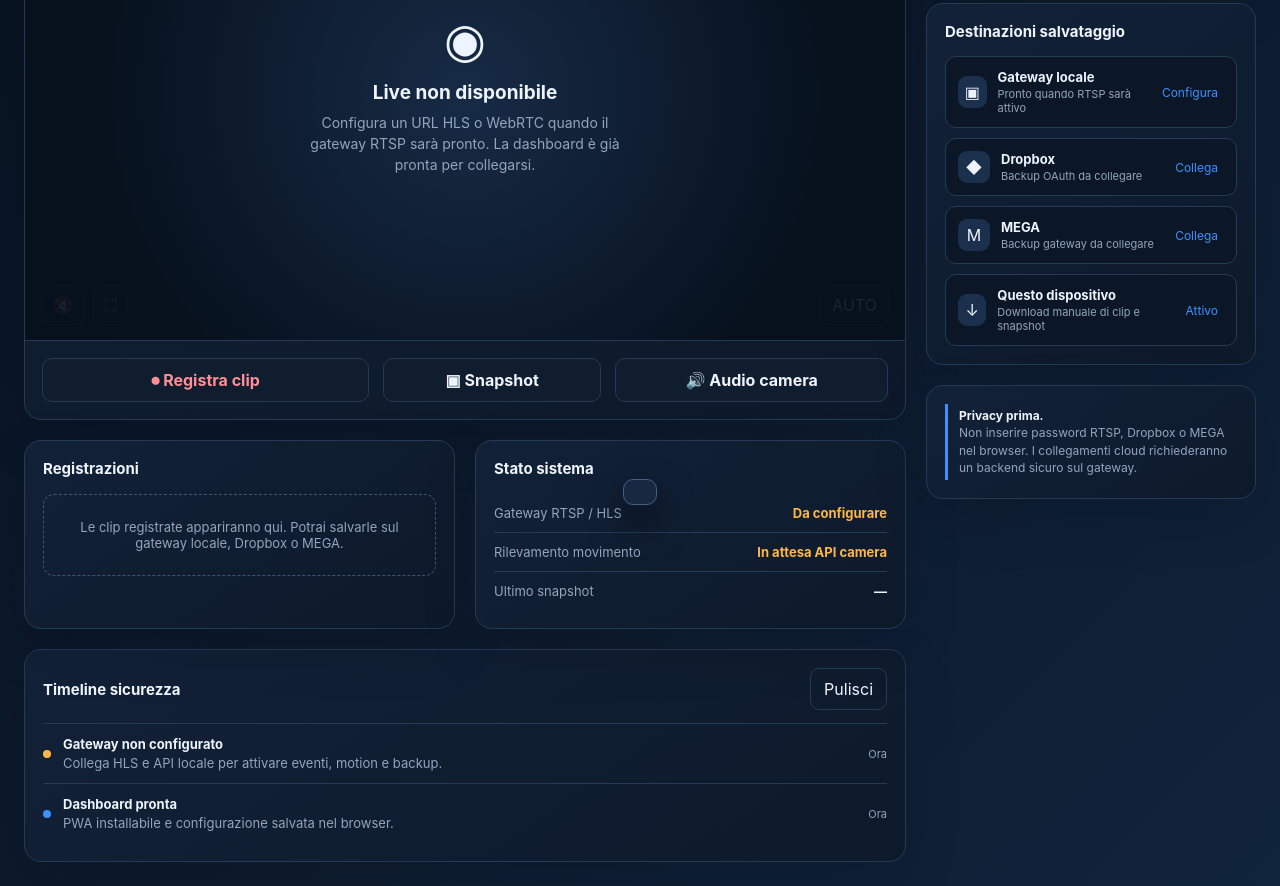
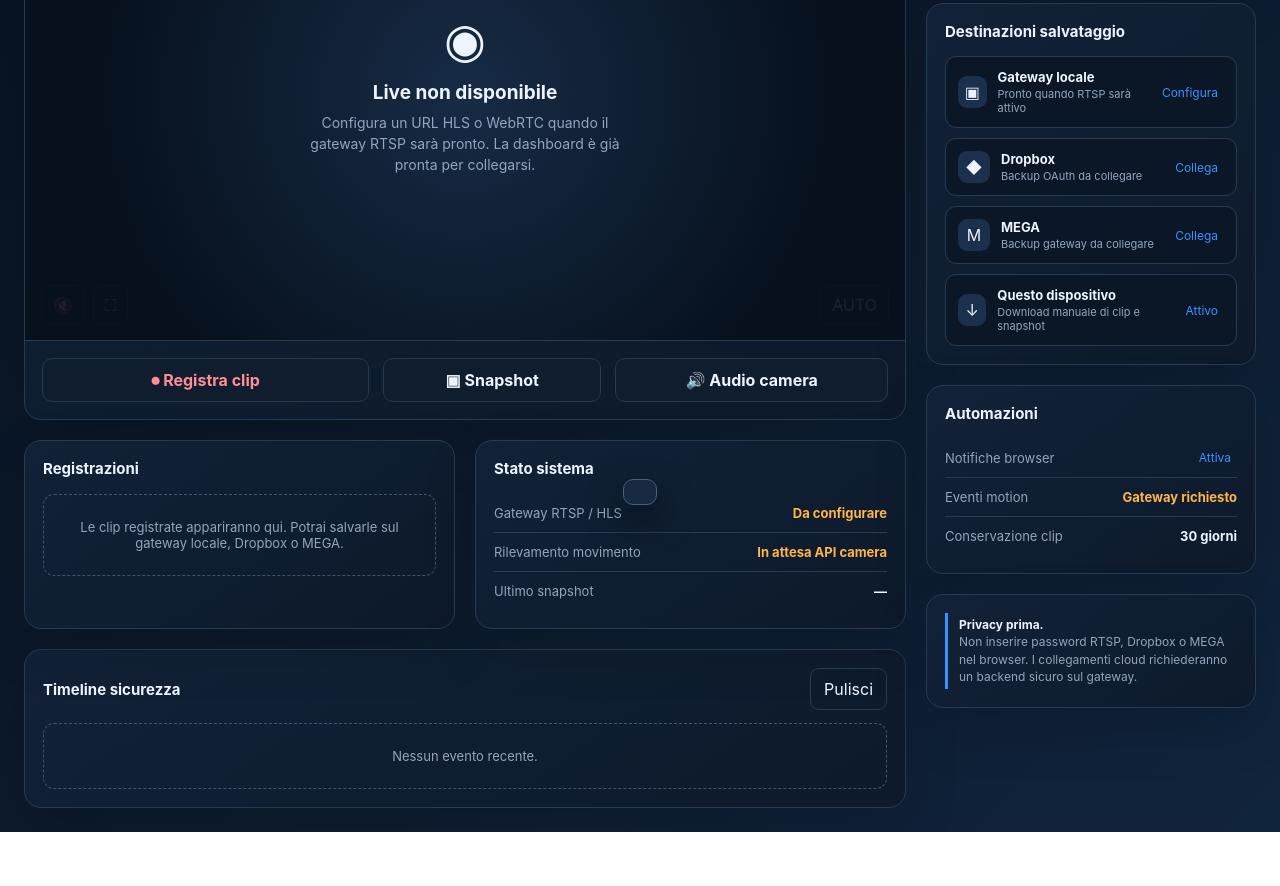
Before and after one commit to Pieropapamonello/yi-web-viewer, a plain HTML site: page web/index.html in a window 1280 px wide. Shown: the part 391-1277 px from the top of the page. After the commit the page ends 1223 px from the top, so only its background shows below. Drawn offline with nearby package versions, Linux system fonts and the light colour scheme.

Commit message:
Improve PWA controls and event timeline

```diff
--- a/web/index.html
+++ b/web/index.html
@@ -45,7 +45,7 @@
     <main class="app">
       <header>
         <div class="brand"><div class="logo">◉</div><div><h1>FREDI Control</h1><div class="sub">Sicurezza domestica · dashboard privata</div></div></div>
-        <div class="top-actions"><div class="status"><span class="dot" id="statusDot"></span><span id="statusText">Sorgente non configurata</span></div><button class="icon-btn" id="settingsButton">⚙ Impostazioni</button><button class="primary" id="snapshotTop">▣ Snapshot</button></div>
+        <div class="top-actions"><div class="status"><span class="dot" id="statusDot"></span><span id="statusText">Sorgente non configurata</span></div><button class="icon-btn" id="installButton" hidden>⇩ Installa</button><button class="icon-btn" id="settingsButton">⚙ Impostazioni</button><button class="primary" id="snapshotTop">▣ Snapshot</button></div>
       </header>
 
       <div class="layout">
@@ -66,6 +66,7 @@
         <aside>
           <section class="card side"><h3>Controlli PTZ</h3><div class="ptz"><button class="blank">·</button><button data-ptz="up">↑</button><button class="blank">·</button><button data-ptz="left">←</button><button class="center" data-ptz="home">⌂</button><button data-ptz="right">→</button><button class="blank">·</button><button data-ptz="down">↓</button><button class="blank">·</button></div><div class="presets"><button class="preset" data-preset="1">Preset 1</button><button class="preset" data-preset="2">Preset 2</button><button class="preset" data-preset="3">Preset 3</button></div></section>
           <section class="card side storage-card"><h3>Destinazioni salvataggio</h3><div class="storage"><div class="storage-item"><div class="storage-icon">▣</div><div><div class="storage-title">Gateway locale</div><div class="storage-state">Pronto quando RTSP sarà attivo</div></div><button class="storage-action" data-storage="locale">Configura</button></div><div class="storage-item"><div class="storage-icon">◆</div><div><div class="storage-title">Dropbox</div><div class="storage-state">Backup OAuth da collegare</div></div><button class="storage-action" data-storage="dropbox">Collega</button></div><div class="storage-item"><div class="storage-icon">M</div><div><div class="storage-title">MEGA</div><div class="storage-state">Backup gateway da collegare</div></div><button class="storage-action" data-storage="mega">Collega</button></div><div class="storage-item"><div class="storage-icon">↓</div><div><div class="storage-title">Questo dispositivo</div><div class="storage-state">Download manuale di clip e snapshot</div></div><button class="storage-action" data-storage="device">Attivo</button></div></div></section>
+          <section class="card side"><h3>Automazioni</h3><div class="info"><span>Notifiche browser</span><button class="storage-action" id="notificationButton">Attiva</button></div><div class="info"><span>Eventi motion</span><b class="pending">Gateway richiesto</b></div><div class="info"><span>Conservazione clip</span><b>30 giorni</b></div></section>
           <section class="card side"><div class="notice"><b>Privacy prima.</b><br>Non inserire password RTSP, Dropbox o MEGA nel browser. I collegamenti cloud richiederanno un backend sicuro sul gateway.</div></section>
         </aside>
       </div>
@@ -77,9 +78,11 @@
       const defaults = window.APP_CONFIG || {};
       const saved = JSON.parse(localStorage.getItem('fredi-control') || '{}');
       const config = { cameraName: saved.cameraName || defaults.cameraName || 'FREDI G1 · Box auto', streamUrl: saved.streamUrl || defaults.streamUrl || '', apiBaseUrl: saved.apiBaseUrl || defaults.apiBaseUrl || '' };
+      const eventLog = JSON.parse(localStorage.getItem('fredi-events') || '[]');
       const $ = (id) => document.getElementById(id); const player = $('player'); let hls; let mediaRecorder; let chunks = []; let toastTimer;
       function toast(message) { $('toast').textContent = message; $('toast').classList.add('show'); clearTimeout(toastTimer); toastTimer = setTimeout(() => $('toast').classList.remove('show'), 3600); }
-      function event(title, detail, type='') { const row=document.createElement('div'); row.className='event'; row.innerHTML=`<i class="event-dot ${type}"></i><div><b>${title}</b><div class="sub">${detail}</div></div><time class="event-time">${new Date().toLocaleTimeString('it-IT',{hour:'2-digit',minute:'2-digit'})}</time>`; $('events').prepend(row); }
+      function renderEvents() { if (!eventLog.length) { $('events').innerHTML='<div class="recording-empty">Nessun evento recente.</div>'; return; } $('events').innerHTML=eventLog.map((item)=>`<div class="event"><i class="event-dot ${item.type}"></i><div><b>${item.title}</b><div class="sub">${item.detail}</div></div><time class="event-time">${item.time}</time></div>`).join(''); }
+      function event(title, detail, type='') { eventLog.unshift({title,detail,type,time:new Date().toLocaleTimeString('it-IT',{hour:'2-digit',minute:'2-digit'})}); eventLog.splice(25); localStorage.setItem('fredi-events',JSON.stringify(eventLog)); renderEvents(); }
       function updateName() { $('cameraName').textContent = config.cameraName; }
       function sourceReady() { return Boolean(config.streamUrl); }
       function connectStream() {
@@ -99,8 +102,10 @@
       function addRecording(blob) { const url=URL.createObjectURL(blob); const row=document.createElement('div'); row.className='recording'; row.innerHTML=`<div class="thumb">▶</div><div><b>Clip manuale</b><div class="sub">${new Date().toLocaleString('it-IT')}</div></div><a class="storage-action" href="${url}" download="fredi-clip-${Date.now()}.webm">Scarica</a>`; $('recordingEmpty').style.display='none'; $('recordingList').style.display='block'; $('recordingList').prepend(row); }
       function record() { if (!player.captureStream || !sourceReady() || player.paused) return toast('Avvia prima il live per registrare una clip.'); const button=$('recordButton'); if (mediaRecorder?.state === 'recording') { mediaRecorder.stop(); button.classList.remove('active'); button.textContent='⏺ Registra clip'; return; } try { chunks=[]; mediaRecorder=new MediaRecorder(player.captureStream(), { mimeType:'video/webm' }); mediaRecorder.ondataavailable=(e)=>e.data.size && chunks.push(e.data); mediaRecorder.onstop=()=>{ addRecording(new Blob(chunks,{type:'video/webm'})); toast('Clip pronta per il download.'); }; mediaRecorder.start(); button.classList.add('active'); button.textContent='■ Ferma registrazione'; toast('Registrazione locale avviata.'); } catch { toast('Questo browser non supporta la registrazione del live.'); } }
       $('settingsButton').onclick=()=>{ $('nameInput').value=config.cameraName; $('streamInput').value=config.streamUrl; $('apiInput').value=config.apiBaseUrl; $('settingsDialog').showModal(); }; $('saveSettings').onclick=()=>{ config.cameraName=$('nameInput').value.trim()||'FREDI G1'; config.streamUrl=$('streamInput').value.trim(); config.apiBaseUrl=$('apiInput').value.trim(); localStorage.setItem('fredi-control',JSON.stringify(config)); updateName(); if(config.streamUrl) connectStream(); else offline('Sorgente non configurata'); toast('Impostazioni salvate in questo browser.'); };
-      $('snapshotButton').onclick=snapshot; $('snapshotTop').onclick=snapshot; $('recordButton').onclick=record; $('muteButton').onclick=()=>{ player.muted=!player.muted; $('muteButton').textContent=player.muted?'🔇':'🔊'; }; $('fullButton').onclick=()=>$('stage').requestFullscreen?.(); $('speakerButton').onclick=()=>toast('Audio bidirezionale richiederà l’API del gateway.'); $('qualityButton').onclick=()=>toast('Qualità automatica: controllata dal gateway HLS.'); $('addCamera').onclick=()=>toast('Multi-camera pronto: aggiungi il prossimo gateway nelle impostazioni backend.'); $('clearEvents').onclick=()=>{ $('events').innerHTML='<div class="recording-empty">Nessun evento recente.</div>'; }; document.querySelectorAll('[data-storage]').forEach((button)=>button.onclick=()=>toast(button.dataset.storage==='device'?'Download locale già disponibile per clip e snapshot.':'Collegamento disponibile quando il backend gateway sarà attivo.'));
-      updateName(); if (sourceReady()) connectStream();
+      let deferredInstallPrompt; window.addEventListener('beforeinstallprompt',(e)=>{ e.preventDefault(); deferredInstallPrompt=e; $('installButton').hidden=false; }); $('installButton').onclick=async()=>{ if(!deferredInstallPrompt) return; deferredInstallPrompt.prompt(); await deferredInstallPrompt.userChoice; deferredInstallPrompt=null; $('installButton').hidden=true; };
+      $('snapshotButton').onclick=snapshot; $('snapshotTop').onclick=snapshot; $('recordButton').onclick=record; $('muteButton').onclick=()=>{ player.muted=!player.muted; $('muteButton').textContent=player.muted?'🔇':'🔊'; }; $('fullButton').onclick=()=>$('stage').requestFullscreen?.(); $('speakerButton').onclick=()=>toast('Audio bidirezionale richiederà l’API del gateway.'); $('qualityButton').onclick=()=>toast('Qualità automatica: controllata dal gateway HLS.'); $('addCamera').onclick=()=>toast('Multi-camera pronto: aggiungi il prossimo gateway nelle impostazioni backend.'); $('clearEvents').onclick=()=>{ eventLog.length=0; localStorage.setItem('fredi-events','[]'); renderEvents(); }; $('notificationButton').onclick=async()=>{ if(!('Notification' in window)) return toast('Questo browser non supporta notifiche.'); const result=await Notification.requestPermission(); toast(result==='granted'?'Notifiche abilitate.':'Notifiche non autorizzate.'); }; document.querySelectorAll('[data-storage]').forEach((button)=>button.onclick=()=>toast(button.dataset.storage==='device'?'Download locale già disponibile per clip e snapshot.':'Collegamento disponibile quando il backend gateway sarà attivo.'));
+      document.addEventListener('keydown',(e)=>{ if(e.target.matches('input')||$('settingsDialog').open) return; if(e.key==='f') $('fullButton').click(); if(e.key==='m') $('muteButton').click(); if(e.key==='s') snapshot(); }); window.addEventListener('offline',()=>{ offline('Browser offline.'); event('Connessione persa','Il browser è offline.','warn'); });
+      renderEvents(); updateName(); if (sourceReady()) connectStream();
       if ('serviceWorker' in navigator) navigator.serviceWorker.register('./service-worker.js').catch(() => {});
     </script>
   </body>
```
